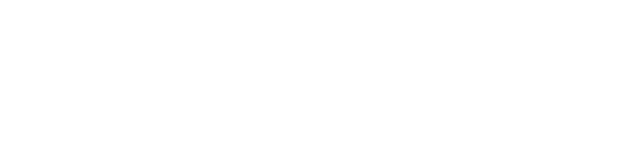
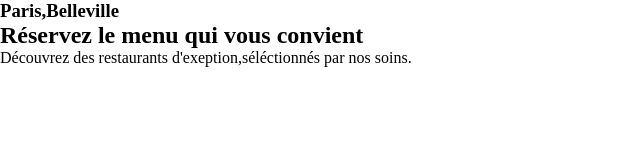
Before and after one commit to theoarvin/ARVINBEROD_3_05-01-2022, a website: page index.html in a window 1280 px wide. Shown: the whole page, without its empty margins (0-640 px from the left). Drawn offline with Linux system fonts and the light colour scheme.

Commit message:
debut-menu

```diff
--- a/index.html
+++ b/index.html
@@ -6,7 +6,22 @@
     <meta name="viewport" content="width=device-width, initial-scale=1.0" />
     <link rel="stylesheet" href="public/css/normalize.css" />
     <link rel="stylesheet" href="public/css/style.css" />
-    <title>Document</title>
+    <title>ohmyfood</title>
   </head>
-  <body></body>
+  <body>
+    <header>
+      <div class="home">
+        <div class="home__loc">
+          <h3>Paris,Belleville</h3>
+        </div>
+
+        <div class="home__reservation">
+          <h2>Réservez le menu qui vous convient</h2>
+          <p>
+            Découvrez des restaurants d'exeption,séléctionnés par nos soins.
+          </p>
+        </div>
+      </div>
+    </header>
+  </body>
 </html>
```
